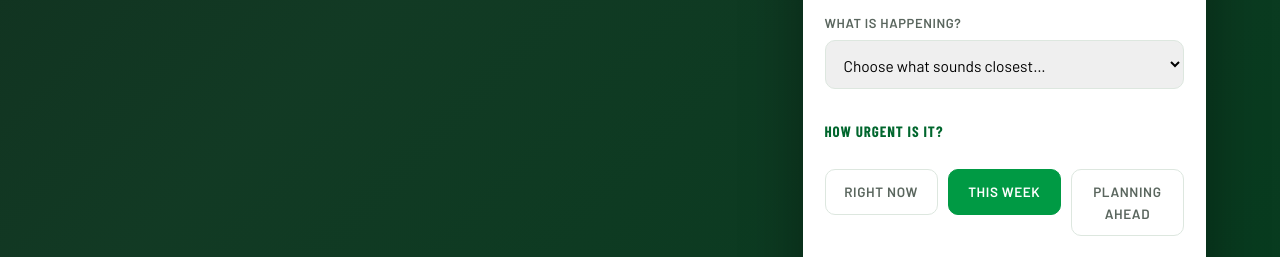
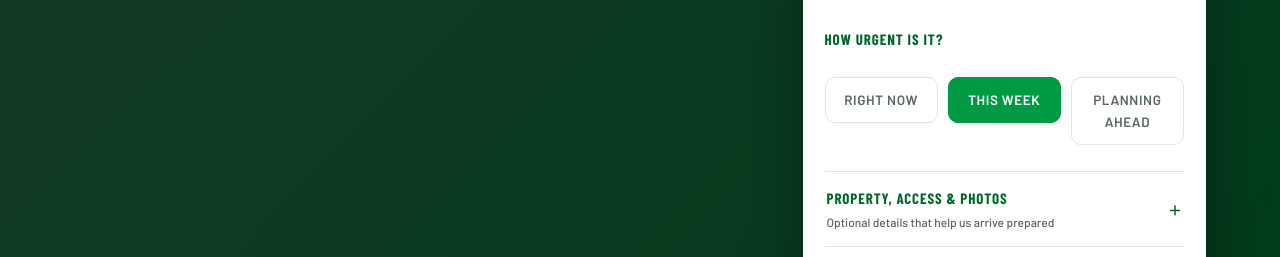
Before and after one commit to keatrng-cpu/e-eplumbing, a website: page index.html in a window 1280 px wide. Shown: the part 2221-2478 px from the top of the page. Drawn offline with nearby package versions, Linux system fonts and the light colour scheme; no server answers; a web font is replaced by a local one.

Commit message:
Collapse optional booking details

```diff
--- a/index.html
+++ b/index.html
@@ -171,7 +171,7 @@
       </div>
       <label class="check"><input type="checkbox" name="smsConsent" value="Yes — OK to text">
         <span>OK to text me arrival updates and the invoice. Message rates apply; reply STOP to opt out.</span></label>
-      <div class="field">
+      <div class="field canonical-service-fallback">
         <label for="fservice">What is happening?</label>
         <select id="fservice" name="service" required>
           <option value="" selected>Choose what sounds closest…</option>
@@ -198,6 +198,8 @@
       </div>
     </fieldset>
 
+    <details class="optional-fields">
+      <summary><span>Property, access &amp; photos<small>Optional details that help us arrive prepared</small></span></summary>
       <fieldset class="fs">
         <legend>Getting in the door</legend>
       <div class="row">
@@ -234,6 +236,7 @@
       <div class="field"><label for="fmsg">Anything else?</label>
         <textarea id="fmsg" name="message" rows="2" placeholder="Optional — basement, smell, no water…"></textarea></div>
       </fieldset>
+    </details>
 
     <noscript><p class="nojs-note">Scripts are off, so the instant price and calendar are unavailable — fill this in and submit, and we’ll call you back with a number. Emergencies: call (218) 779-2553.</p></noscript>
 
--- a/site.css
+++ b/site.css
@@ -238,6 +238,16 @@ footer .bottom{border-top:1px solid #22302A;padding:18px 0;display:flex;justify-
 .field{margin-bottom:12px}
 .field label{display:block;font-size:13px;font-weight:600;margin-bottom:6px}
 .opt{font-weight:500;color:var(--gray);text-transform:none;letter-spacing:0}
+.optional-fields{margin-top:20px;border-top:1px solid var(--line);border-bottom:1px solid var(--line)}
+.optional-fields summary{display:flex;align-items:center;justify-content:space-between;gap:16px;cursor:pointer;list-style:none;padding:14px 2px;font-family:var(--display);font-size:15px;font-weight:800;letter-spacing:.06em;text-transform:uppercase;color:var(--kelly-text)}
+.optional-fields summary>span{flex:1}
+.optional-fields summary::-webkit-details-marker{display:none}
+.optional-fields summary::after{content:"+";font-family:var(--body);font-size:24px;font-weight:400;line-height:1;color:var(--kelly-text)}
+.optional-fields[open] summary::after{content:"–"}
+.optional-fields summary small{display:block;margin-top:3px;font-family:var(--body);font-size:12px;font-weight:500;letter-spacing:0;text-transform:none;color:var(--gray)}
+.optional-fields > .fs{margin-top:18px}
+.optional-fields > .fs:last-child{margin-bottom:18px}
+.js .canonical-service-fallback{position:absolute;width:1px;height:1px;padding:0;margin:-1px;overflow:hidden;clip:rect(0,0,0,0);white-space:nowrap;border:0}
 .field-err{color:#B3261E;font-size:12.5px;font-weight:600;margin-top:5px}
 input[aria-invalid="true"],select[aria-invalid="true"],textarea[aria-invalid="true"]{border-color:#B3261E}
 .check{display:flex;gap:10px;align-items:flex-start;font-size:13px;color:var(--gray);margin:4px 0 12px;cursor:pointer}
```
Lines whose indentation alone changed are shown as unchanged.
